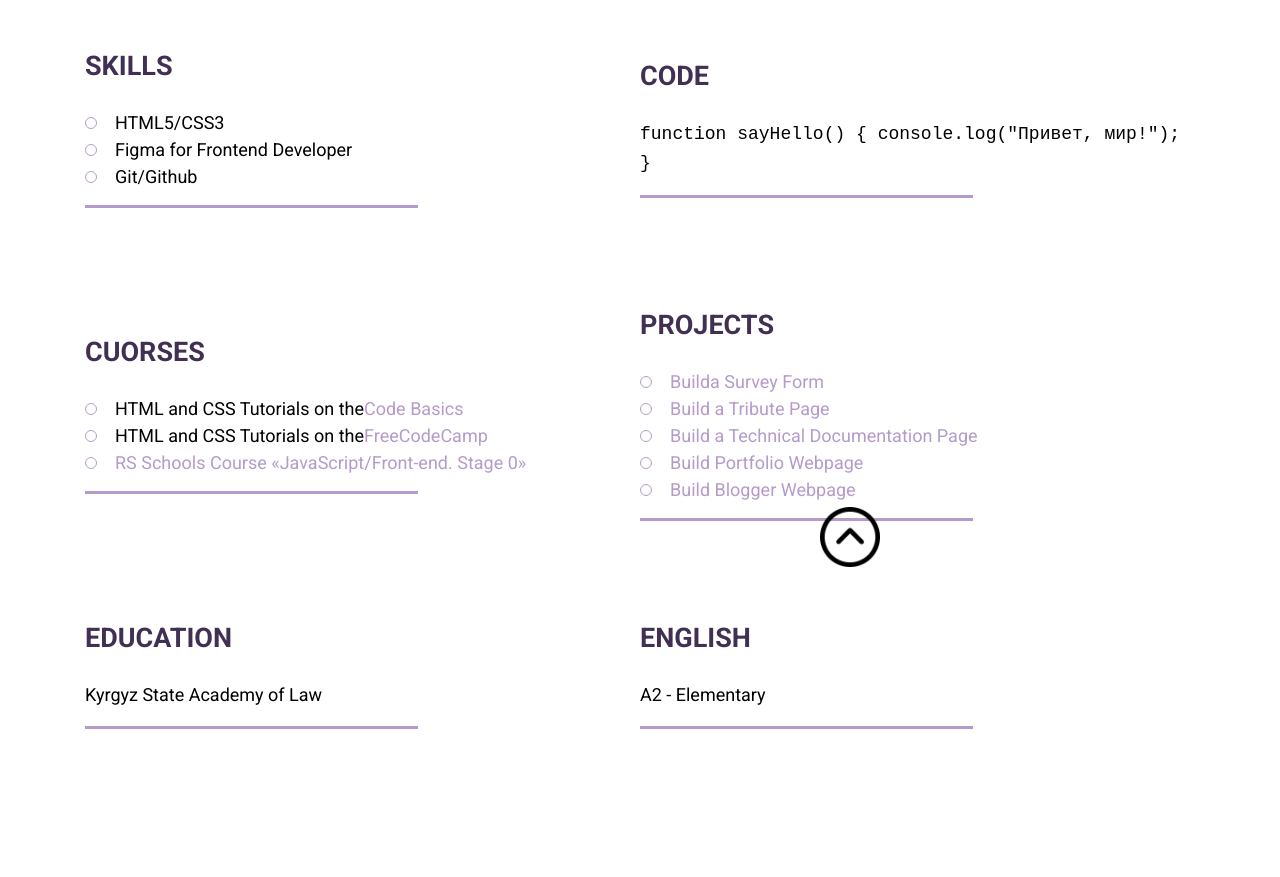
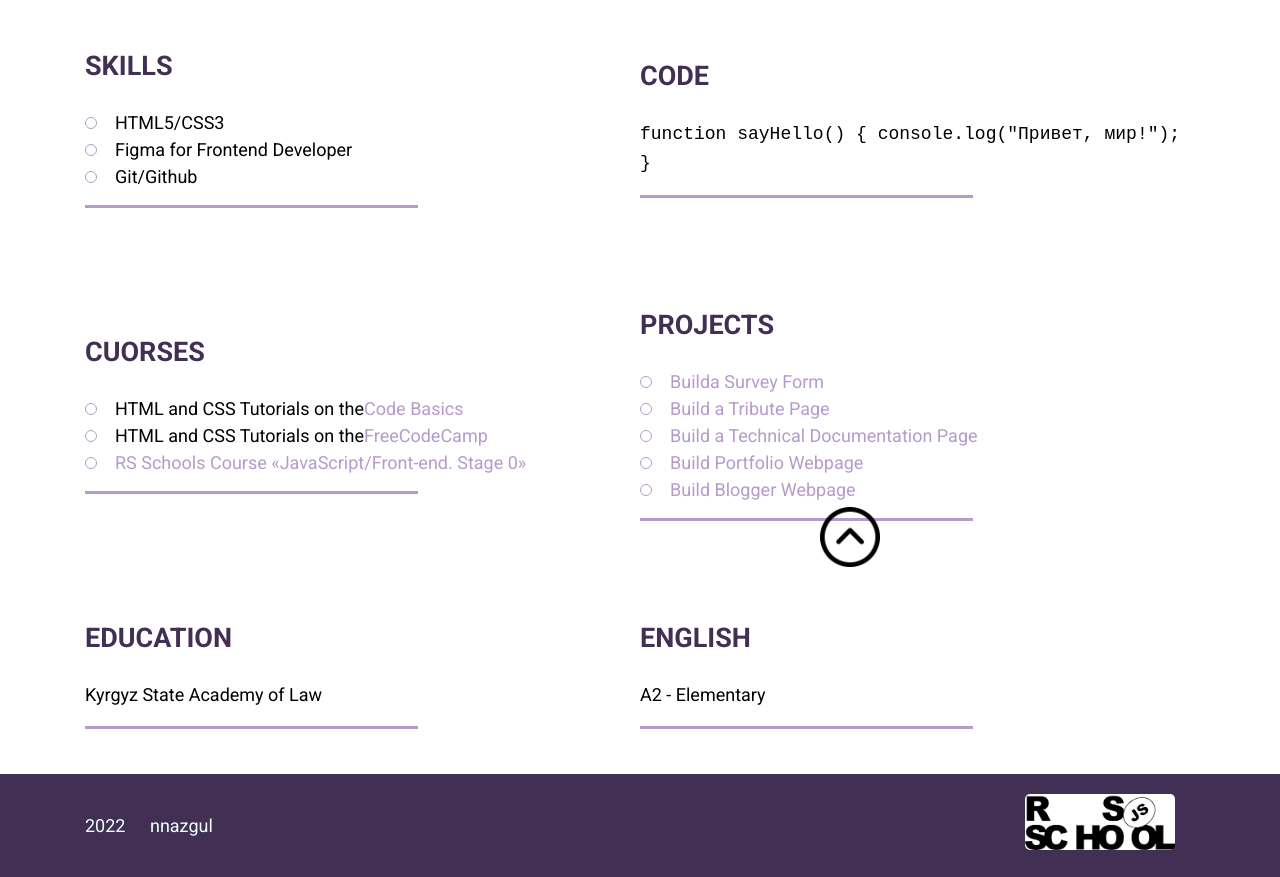
Before and after one commit to nnazgul/rsschool-cv, a plain HTML site: page index.html in a window 1280 px wide. Shown: the part 707-1584 px from the top of the page. Before the commit the page ends 1481 px from the top, so only its background shows below. Drawn offline with Linux system fonts and the light colour scheme.

Commit message:
feat: add footer

```diff
--- a/index.html
+++ b/index.html
@@ -169,6 +169,22 @@
             <img class="btn__img" src="img/up-arrow.png" alt="Up arrow">
         </a>
     </main>
+
+    <footer class="footer">
+        <div class="container">
+            <div class="footer__wrap">
+                <div class="footer__col">
+                    <time class="footer__data" datetime="2022-12-15">2022</time>
+                    <a class="footer__link" href="https://github.com/nnazgul" target="_blank">nnazgul</a>
+                </div>
+                <div class="footer-col">
+                    <a class="footer__link" href="https://rs.school/" target="_blank">
+                        <img class="footer__img" src="img/rs-logo.png" alt="RSSchool Logo">
+                    </a>
+                </div>
+            </div>
+        </div>
+    </footer>
 </body>
 
 </html>
--- a/style.css
+++ b/style.css
@@ -289,3 +289,41 @@ body {
 .btn:hover {
     transform: scale(1.3);
 }
+
+.footer {
+    background: rgb(65, 48, 83);
+    padding: 20px;
+    color: azure;
+}
+
+.footer__wrap {
+    display: flex;
+    align-items: center;
+    justify-content: space-between;
+}
+
+
+
+.footer__data::after {
+    content: "";
+    margin: 0 10px;
+}
+
+.footer__link {
+    display: inline-block;
+    margin-right: 20px;
+    text-decoration: none;
+    color: azure;
+    transition: 0.5s;
+
+}
+
+.footer__link:hover {
+    transform: scale(1.2);
+}
+
+.footer__img {
+    width: 150px;
+    object-fit: cover;
+    border-radius: 5px;
+}
```
